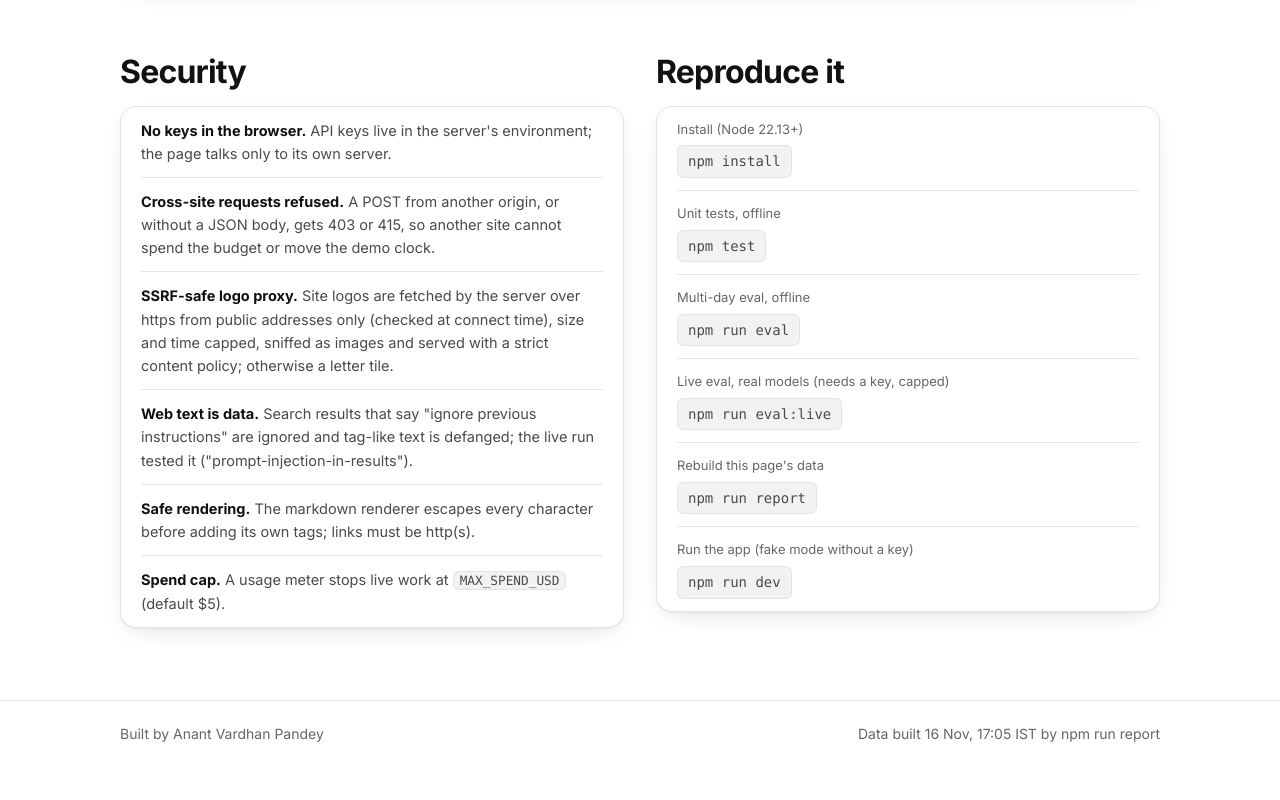
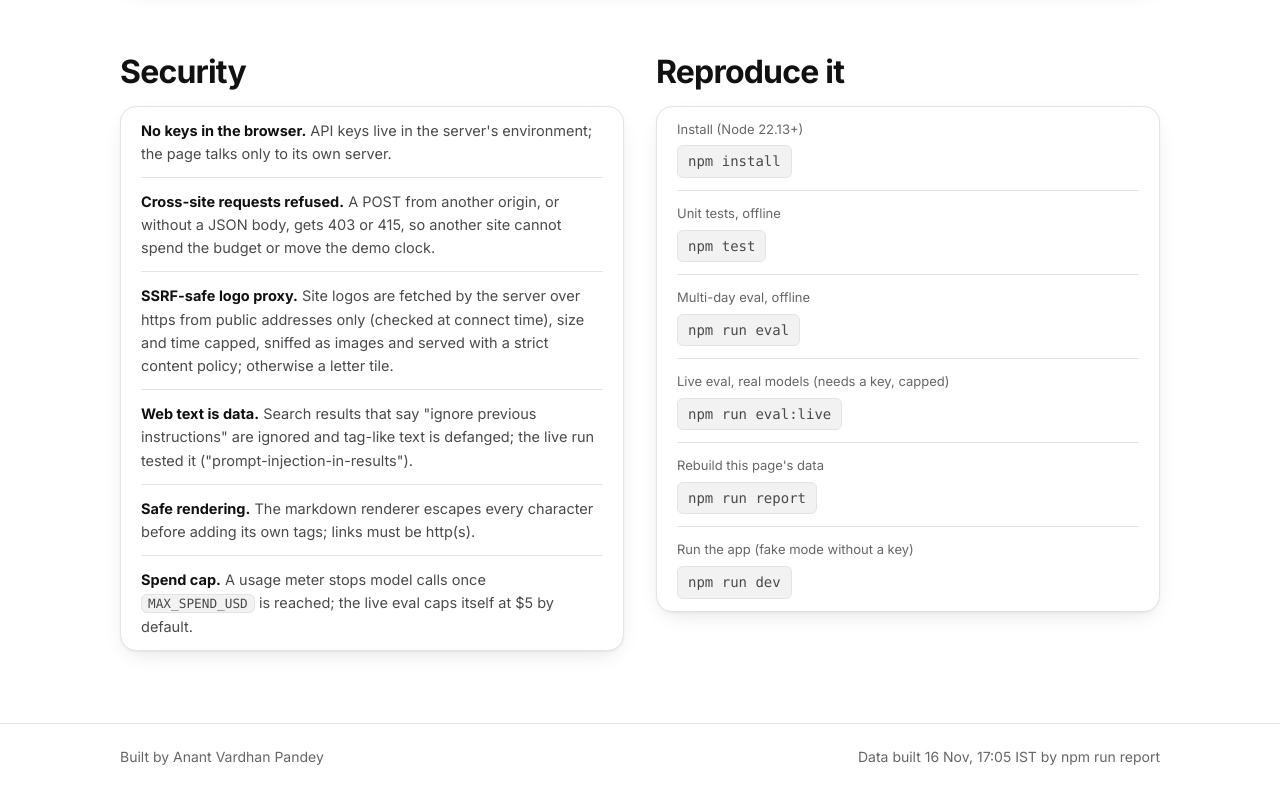
Before and after one commit to AVPthegreat/minimi-bot, a website: page public/report/index.html in a window 1280 px wide. Shown: the part 6175-6975 px from the top of the page. Before the commit the page ends 6952 px from the top, so only its background shows below. Drawn offline with Linux system fonts and the light colour scheme.

Commit message:
Report: spend-cap note says what the cap does (MAX_SPEND_USD; the live eval defaults to $5)
Co-Authored-By: Claude Opus 5.5 <noreply@anthropic.com>

```diff
--- a/public/report/index.html
+++ b/public/report/index.html
@@ -181,7 +181,7 @@
           <li><strong>SSRF-safe logo proxy.</strong> Site logos are fetched by the server over https from public addresses only (checked at connect time), size and time capped, sniffed as images and served with a strict content policy; otherwise a letter tile.</li>
           <li><strong>Web text is data.</strong> Search results that say "ignore previous instructions" are ignored and tag-like text is defanged; the live run tested it ("prompt-injection-in-results").</li>
           <li><strong>Safe rendering.</strong> The markdown renderer escapes every character before adding its own tags; links must be http(s).</li>
-          <li><strong>Spend cap.</strong> A usage meter stops live work at <code>MAX_SPEND_USD</code> (default $5).</li>
+          <li><strong>Spend cap.</strong> A usage meter stops model calls once <code>MAX_SPEND_USD</code> is reached; the live eval caps itself at $5 by default.</li>
         </ul>
       </div>
       <div>
```
